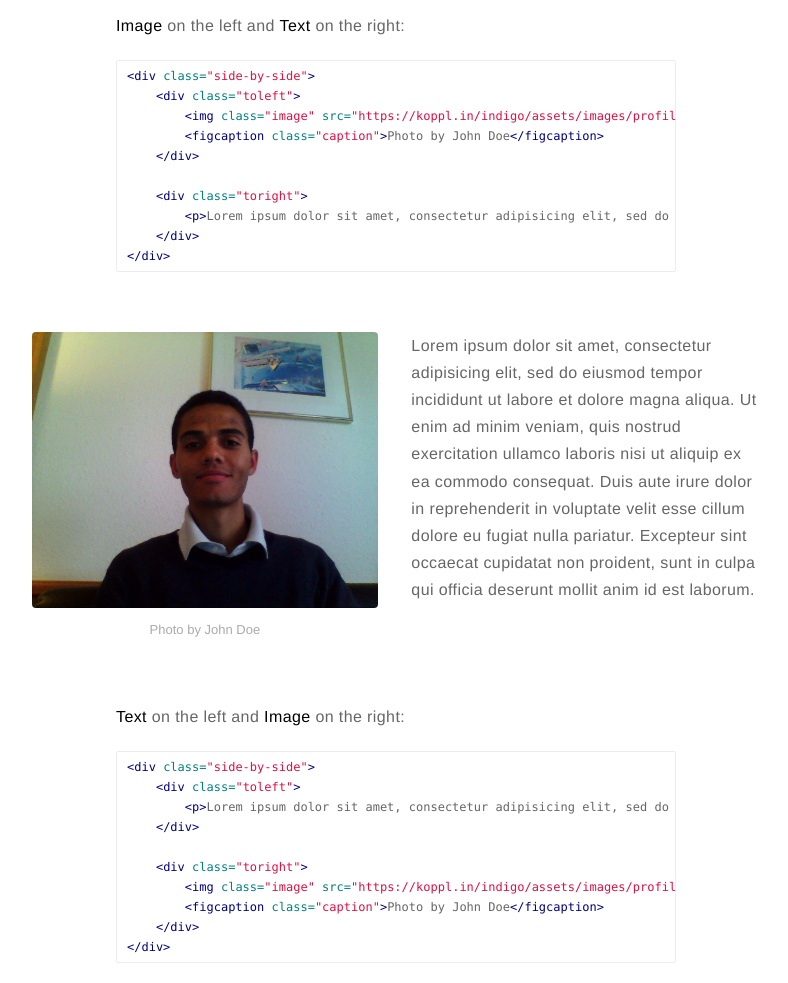
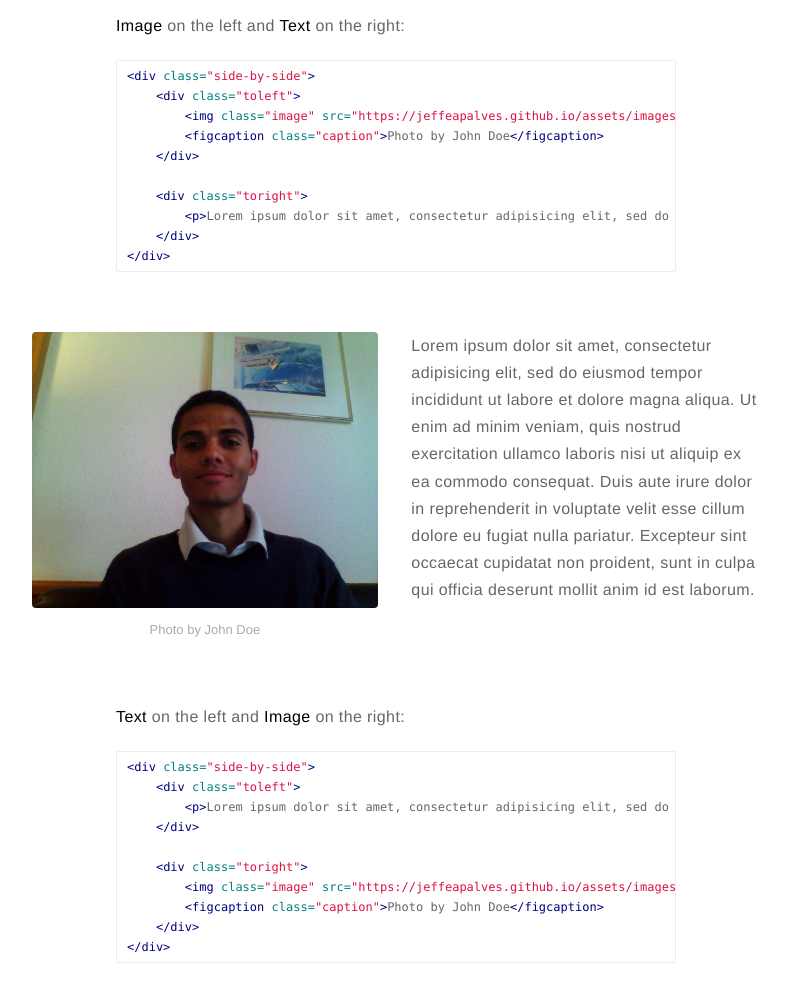
Before and after one commit to JeffeApAlves/jeffeapalves.github.io, a Jekyll site: the page built from _posts/2015-02-24-markdown-extra-components.markdown, in a window 1280 px wide and 1400 px high, scrolled down 1068 px. Shown: the part 151-1134 px from the top of the window, without its empty margins (244-1032 px from the left). Built offline with Jekyll 4.4.1, drawn with Linux system fonts in a browser that asks for light colours; comment, search, counter and statistics services are not loaded; part of the change alters nothing that is shown.

Commit message:
atualizando a url

```diff
--- a/_config.yml
+++ b/_config.yml
@@ -16,8 +16,8 @@ resume: true
 resume-external: true
 resume-url: https://drive.google.com/open?id=0B1Y36ILbPc_-ZXFIbkF1b1FhcEU
 
-url: https://koppl.in/indigo
-your url: https://jeffeapalves.github.io
+#url: https://koppl.in/indigo
+url: https://jeffeapalves.github.io
 
 permalink: /:title/
 
```
